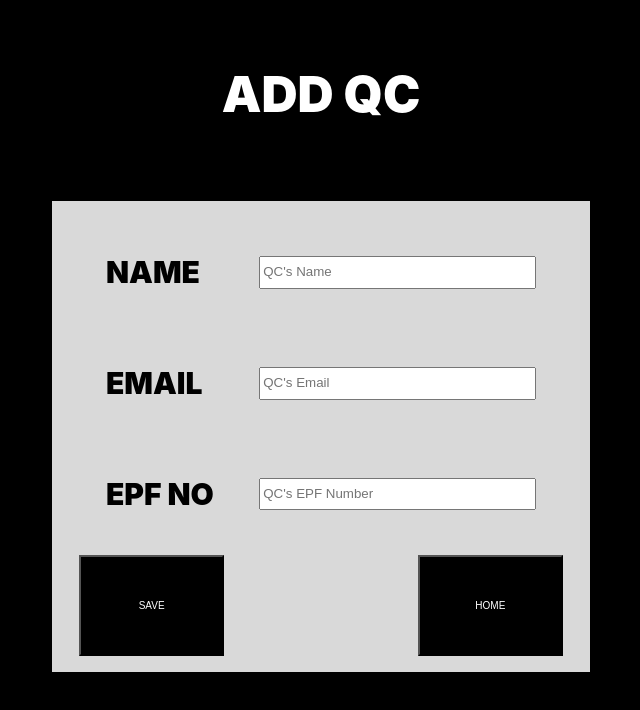
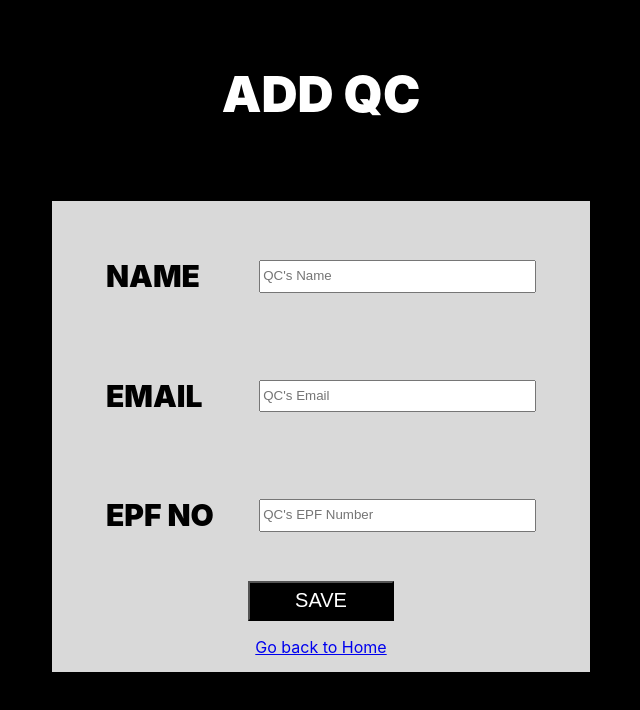
Before and after one commit to MITMalini/basilurTea, a React (Create React App) app in the folder frontend/: page /home/1/addqc in a window 1280 px wide. Shown: the top 710 px of the page, without its empty margins (319-959 px from the left). Built offline with nearby package versions, Linux system fonts and the light colour scheme.

Commit message:
5/22/23 - end
last commit for the day

```diff
--- a/frontend/src/core/AddChangeOver.js
+++ b/frontend/src/core/AddChangeOver.js
@@ -191,11 +191,11 @@ export default function AddChangeOver() {
                                     placeholder="Select Value"
                                 />
                             </div><br></br>
-                            <div className='container6'>
+                            <div className='buttondiv1'>
                                 <button className='savebutton'>SAVE</button>
-                                {/* <a href=`./home/${id}/true` ><button className='button'>DASHBOARD</button></a> */}
                             </div>
                         </form>
+                        <a href='./true' > Go back to Home</a>
                     </div>
                 </div>
             </div >
--- a/frontend/src/core/AddOperator.js
+++ b/frontend/src/core/AddOperator.js
@@ -70,9 +70,9 @@ export default function Addoperator() {
                             </div>
                             <div className="buttondiv">
                                 <button className='buttonl'>SAVE</button>
-                                <button className='buttonr'>HOME</button>
                             </div>
                         </form>
+                        <a href='./true' classname="adiv">Go back to Home</a>
                     </div>
                 </div>
             </div>
--- a/frontend/src/core/AddPacking.js
+++ b/frontend/src/core/AddPacking.js
@@ -70,9 +70,10 @@ export default function Addpacking() {
                             </div>
                             <div className="buttondiv">
                                 <button className='buttonl'>SAVE</button>
-                                <button className='buttonr'>HOME</button>
+
                             </div>
                         </form>
+                        <a href='./true' classname="adiv">Go back to Home</a>
                     </div>
                 </div>
             </div>
--- a/frontend/src/core/AddQc.js
+++ b/frontend/src/core/AddQc.js
@@ -70,9 +70,10 @@ export default function AddQc() {
               </div>
               <div className="buttondiv">
                                 <button className='buttonl'>SAVE</button>
-                                <button className='buttonr'>HOME</button>
+
                             </div>
             </form>
+            <a href='./true' classname="adiv">Go back to Home</a>
           </div>
         </div>
       </div>
--- a/frontend/src/core/AddSupervisor.js
+++ b/frontend/src/core/AddSupervisor.js
@@ -70,9 +70,9 @@ export default function addSupervisor() {
               </div>
               <div className="buttondiv">
                                 <button className='buttonl'>SAVE</button>
-                                <button className='buttonr'>HOME</button>
                             </div>
             </form>
+            <a href='./true' classname="adiv">Go back to Home</a>
           </div>
         </div>
       </div>
--- a/frontend/src/core/AddTechnician.js
+++ b/frontend/src/core/AddTechnician.js
@@ -70,9 +70,9 @@ export default function AddTechnician() {
               </div>
               <div className="buttondiv">
                                 <button className='buttonl'>SAVE</button>
-                                <button className='buttonr'>HOME</button>
                             </div>
             </form>
+            <a href='./true' classname="adiv">Go back to Home</a>
           </div>
         </div>
       </div>
--- a/frontend/src/core/Dashboard.js
+++ b/frontend/src/core/Dashboard.js
@@ -1,15 +1,13 @@
 import React, { useState, useEffect } from "react";
 import axios from 'axios';
 import "./style.css";
-import { useLocation, useNavigate, useParams  } from 'react-router-dom';
+import {useLocation, useNavigate, useParams  } from 'react-router-dom';
 import {Link } from "react-router-dom";
 
 const Dashboard = () => {
     const { id } = useParams();
     const location = useLocation();
     const navigate = useNavigate();
-    const [selectedChangeover, setSelectedChangeover] = useState([]);
-
 
     function sendData(e) {
         e.preventDefault();
@@ -22,11 +20,13 @@ const Dashboard = () => {
              axios.patch(`http://localhost:8080/api/changeover/updatechangeover/${location.state.changeoverid}`,{
             endedAt: formattedTime
 
+
           });
         }catch(err){
             console.error(err)
         }
         alert("Changeover Ended")
+        navigate(`/home/${id}/addchangeover`)
 
     }
     return (
@@ -142,12 +142,12 @@ const Dashboard = () => {
                                     readOnly
                                 />
                             </div>
-                            <div className="buttondiv">
+                            <div className="buttondiv1">
                                 <a type="submit" className='buttonm'><button className='buttonmm'>END CHANGE OVER</button></a>
 
                             </div>
                         </form>
-                        <a href='./true' className='buttonm'><button className='buttonmm'>Home</button></a>
+                        <a href='./true' > Go back to Home</a>
                     </div>
                 </div>
             </div>
--- a/frontend/src/core/Home.js
+++ b/frontend/src/core/Home.js
@@ -14,6 +14,7 @@ export default function Home() {
                 <div className='container31'>
                     <div className='container41'>
                         <div className='containerhome'>
+                        <a href="./viewallchangeovers" className='homebutton'>VIEW CHANGEOVERS</a>
                         <a href="./addchangeover" className='homebutton'>ADD CHANGEOVER</a>
                         <a href="./addoperator" className='homebutton'>ADD OPERATOR</a>
                         <a href="./addpacking" className='homebutton'>ADD PACKING</a>
--- a/frontend/src/core/style.css
+++ b/frontend/src/core/style.css
@@ -88,6 +88,7 @@
   flex-direction: column;
   justify-content: center;
   background-color: #D9D9D9;
+  padding-bottom: 2%;
 }
 
 .container41 {
@@ -101,6 +102,7 @@
   flex-direction: column;
   justify-content: space-between;
   background-color: #D9D9D9;
+  padding-bottom: 2%;
 }
 
 .form {
@@ -358,12 +360,13 @@
   width: 30%;
   background-color: black;
   color: white;
-  font-size: 10px;
+  font-size: 20px;
   text-decoration: none;
   justify-content: center;
   display: flex;
   justify-content: center;
   align-items: center;
+  min-height: 40px;
 }
 .buttonm {
   width: 30%;
@@ -376,20 +379,6 @@
   display: flex;
   justify-content: center;
   align-items: center;
-}
-.buttonr {
-  width: 30%;
-  height: auto;
-  background-color: black;
-  color: white;
-  font-size: 10px;
-  justify-content: center;
-  text-decoration: none;
-  display: flex;
-  justify-content: center;
-  align-items: center;
-  padding-top: 1%;
-  padding-bottom: 1%;
 }
 .dashboard {
   width: 30%;
@@ -431,12 +420,21 @@
 }
 
 .buttondiv {
+  width: 90%;
+  display: flex;
+  padding-top: 1%;
+  flex-direction: row;
+  align-content: center;
+  justify-content: center;
+  height:10%;
+}
+.buttondiv1 {
   flex: auto;
   width: 90%;
   display: flex;
   padding-top: 1%;
   flex-direction: row;
-  justify-content: space-between;
+  justify-content: center;
 }
 
 .homebutton {
@@ -470,3 +468,8 @@
   color: white;
   background-color: black;
 }
+.adiv{
+  color: black;
+  padding-bottom: 1%;
+  margin-bottom:1% ;
+}
```
Also changed, not shown: frontend/src/core/ViewAllChnageovers.js (added), 1 other file (tests, documents, lock files or other folders).
